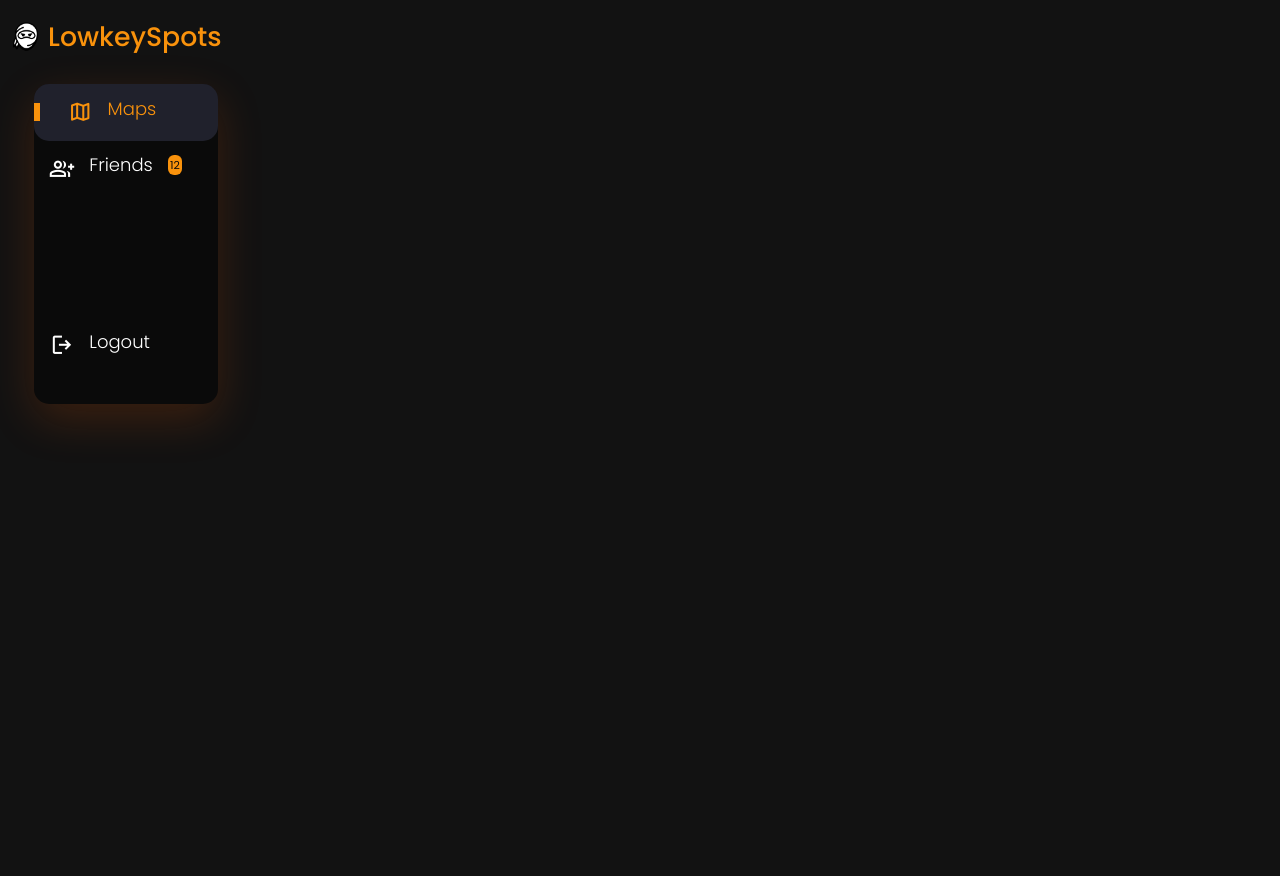
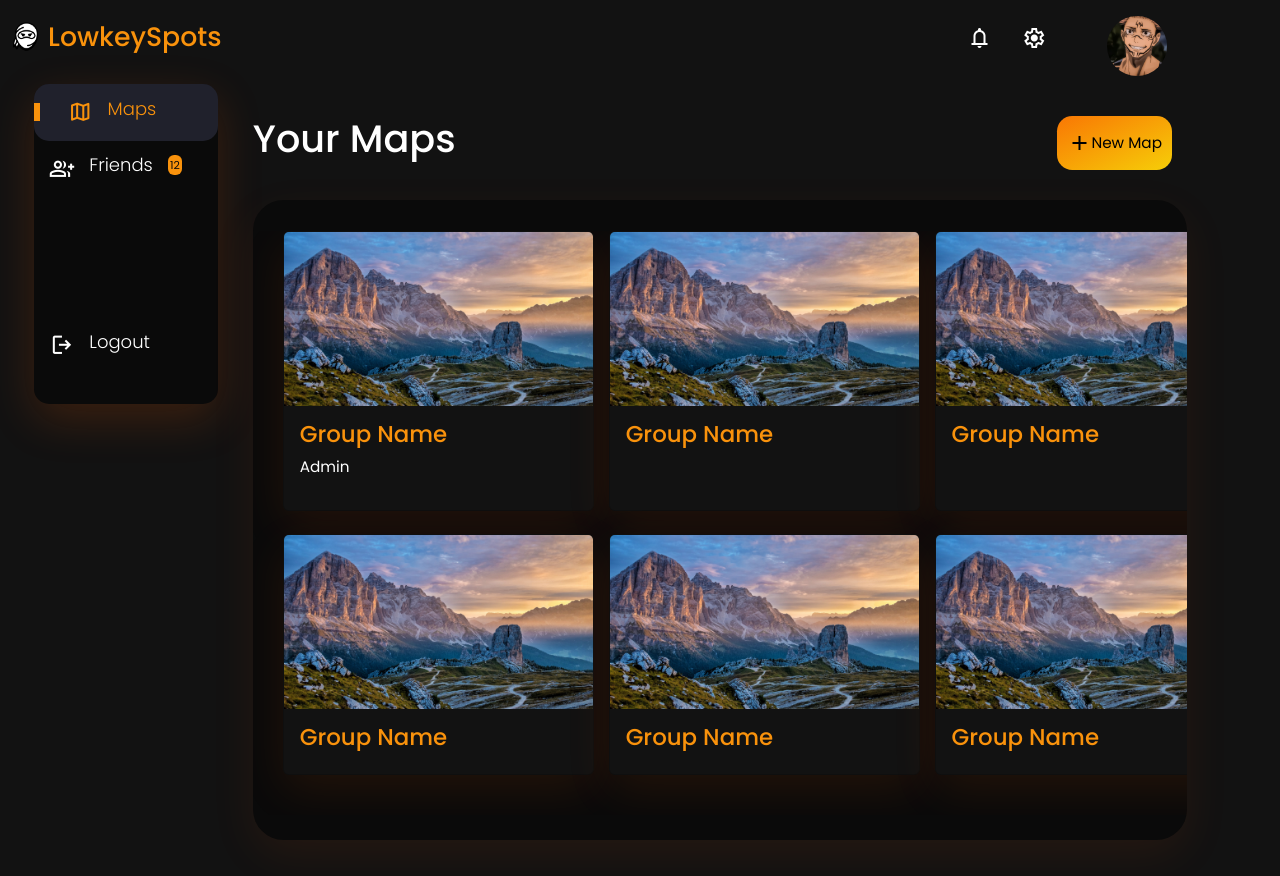
Before and after one commit to ObliqueHacks/LowkeyPlaces, a React (Vite) app in the folder frontEnd/map-app/react-app/: page /dashboard in a window 1280 px wide. Before the commit the page ends 800 px from the top, so only its background shows below. Built offline with nearby package versions, Linux system fonts and the light colour scheme; no server answers.

Commit message:
Finished Map UI and Topbar

```diff
--- a/frontEnd/map-app/react-app/src/App.scss
+++ b/frontEnd/map-app/react-app/src/App.scss
@@ -773,6 +773,44 @@ h4 {
     }
   }
 
+  /* TOPBAR */
+  .topbar {
+    position: relative;
+    height: 5vh;
+    display: flex;
+    flex-direction: row;
+    text-align: center;
+    margin-left: auto;
+    padding: none;
+    bottom: 50px;
+    right: 10px;
+    gap: 2em;
+    span {
+      transition: all 0.3s ease;
+      cursor: pointer;
+    }
+    span:hover {
+      color: $color-primary;
+      transform: translateY(-2px);
+    }
+    img {
+      position: relative;
+      width: 60px;
+      height: 60px;
+      border-radius: 50%;
+      margin-right: 10px;
+      display: flex;
+      bottom: 10px;
+    }
+
+    h6 {
+      font-weight: 300;
+      position: relative;
+      top: 1px;
+      font-size: 20px;
+    }
+  }
+
   /* FRIENDS */
 
   input[type="search"]::-webkit-search-decoration,
@@ -786,17 +824,21 @@ h4 {
     position: relative;
     left: 2rem;
     top: 5rem;
-    width: 70vh;
+    width: 73vw;
     display: grid;
-    grid-template-rows: auto auto 3fr;
+    grid-template-rows: auto auto auto 3fr;
+
+    .topbar {
+    }
 
     .friends-bar {
       display: flex;
+      align-items: center;
+      justify-content: center;
       position: relative;
       height: 30px;
       gap: 6rem;
       cursor: pointer;
-
       background-color: $color-box-background;
       box-shadow: 0 1rem 3rem rgba(250, 94, 3, 0.08);
       border-radius: 15px;
@@ -807,9 +849,9 @@ h4 {
 
       .friends-item {
         display: flex;
+        flex-direction: row;
         align-items: center;
         position: relative;
-        right: 20px;
         transition: all 0.3s ease;
         &:hover {
           color: $color-primary;
@@ -825,7 +867,7 @@ h4 {
       box-shadow: 0 1rem 3rem rgba(250, 94, 3, 0.08);
       border-radius: 2rem;
       height: 60vh;
-      width: 90vh;
+      width: 73vw;
       transition: all 0.3s ease;
       &:hover {
         box-shadow: none;
@@ -838,7 +880,7 @@ h4 {
         left: 1rem;
         top: 1rem;
         input {
-          width: 80%;
+          width: 90%;
           background-color: $color-secondary;
           text-decoration: none;
           outline: none;
@@ -871,6 +913,8 @@ h4 {
 
       .send-friend-request {
         display: flex;
+        text-align: center;
+        justify-content: center;
         margin-left: 10px;
         margin-right: 30px;
         text-decoration: none;
@@ -879,7 +923,7 @@ h4 {
         background: $color-primary;
         border-radius: 2rem;
         font-size: 11px;
-        width: 15%;
+        width: 10%;
         height: 110%;
         transition: all 0.3s ease;
         &:hover {
@@ -952,6 +996,96 @@ h4 {
       }
     }
   }
+
+  .maps {
+    position: relative;
+    left: 2rem;
+    top: 5rem;
+    width: 73vw;
+    display: grid;
+    grid-template-rows: auto auto 3fr;
+
+    .mheader {
+      display: flex;
+      flex-direction: row;
+      button {
+        margin-left: auto;
+        padding: 10px;
+        background: $gradient-primary;
+        border: none;
+        text-decoration: none;
+        outline: none;
+        border-radius: 1rem;
+        display: flex;
+        flex-direction: row;
+        align-items: center;
+        position: relative;
+        right: 1rem;
+        transition: all 0.3s ease;
+        &:hover {
+          transform: translateY(-5px);
+        }
+      }
+    }
+
+    .map-dashboard {
+      position: relative;
+      top: 2rem;
+      background-color: $color-box-background;
+      box-shadow: 0 1rem 3rem rgba(250, 94, 3, 0.08);
+      border-radius: 2rem;
+      height: 80vh;
+      width: 73vw;
+      transition: all 0.3s ease;
+      .map-list {
+        position: relative;
+        top: 2rem;
+        max-height: 73vh;
+        overflow: auto;
+        display: flex;
+        flex-direction: column;
+        gap: 1.5rem;
+        li {
+          width: 63em;
+          gap: 1rem;
+          display: flex;
+          flex-direction: row;
+          h4 {
+            color: $color-primary;
+          }
+
+          .card {
+            box-shadow: 0 1rem 3rem rgba(250, 94, 3, 0.1);
+            transition: all 0.3s ease;
+            &:hover {
+              box-shadow: none;
+              transition: translateY(-2px);
+            }
+          }
+
+          .card-body {
+            cursor: pointer;
+            transition: all 0.3s ease;
+            border-radius: 0.2rem;
+
+            p {
+              color: white;
+            }
+
+            &:hover {
+              background-color: $color-primary;
+              h4 {
+                color: $color-secondary;
+              }
+              p {
+                color: $color-secondary;
+              }
+            }
+          }
+        }
+      }
+    }
+  }
 }
 
 #dashboard-display {
--- a/frontEnd/map-app/react-app/src/pages/dashboard/page.tsx
+++ b/frontEnd/map-app/react-app/src/pages/dashboard/page.tsx
@@ -1,10 +1,69 @@
 import React from "react";
 import { Sidebar } from "../global/Sidebar";
+import Topbar from "../global/Topbar.tsx";
+
+import NatureOne from "../../assets/nature-1.jpg";
 
 const Dashboard = () => {
   return (
     <div className="container">
       <Sidebar></Sidebar>
+      <div className="maps">
+        <Topbar></Topbar>
+        <div className="mheader">
+          <h1>Your Maps</h1>
+          <button className="add-map">
+            <span className="material-symbols-outlined">add</span>New Map
+          </button>
+        </div>
+        <div className="map-dashboard">
+          <ul className="map-list">
+            <li>
+              <div className="card">
+                <img src={NatureOne} className="card-img-top" alt="" />
+                <div className="card-body">
+                  <h4>Group Name</h4>
+                  <p>Admin</p>
+                </div>
+              </div>
+              <div className="card">
+                <img src={NatureOne} className="card-img-top" alt="" />
+                <div className="card-body">
+                  <h4>Group Name</h4>
+                </div>
+              </div>
+              <div className="card">
+                <img src={NatureOne} className="card-img-top" alt="" />
+                <div className="card-body">
+                  <h4>Group Name</h4>
+                </div>
+              </div>
+            </li>
+            <li>
+              <div className="card">
+                <img src={NatureOne} className="card-img-top" alt="" />
+                <div className="card-body">
+                  <h4>Group Name</h4>
+                </div>
+              </div>
+              <div className="card">
+                <img src={NatureOne} className="card-img-top" alt="" />
+                <div className="card-body">
+                  <h4>Group Name</h4>
+                </div>
+              </div>
+              <div className="card">
+                <img src={NatureOne} className="card-img-top" alt="" />
+                <div className="card-body">
+                  <h4>Group Name</h4>
+                </div>
+              </div>
+            </li>
+            <li></li>
+            <li></li>
+          </ul>
+        </div>
+      </div>
     </div>
   );
 };
--- a/frontEnd/map-app/react-app/src/pages/friends/page.tsx
+++ b/frontEnd/map-app/react-app/src/pages/friends/page.tsx
@@ -3,6 +3,7 @@ import { Sidebar } from "../global/Sidebar";
 import AllFriends from "../../components/friends/AllFriends.tsx";
 import Pending from "../../components/friends/Pending.tsx";
 import AddFriends from "../../components/friends/AddFriends.tsx";
+import Topbar from "../global/Topbar.tsx";
 
 import AuthContext from "../../context/AuthProvider.tsx";
 
@@ -89,11 +90,10 @@ const Friends = () => {
     <div className="container">
       <Sidebar></Sidebar>
       <div className="friends">
+        <Topbar></Topbar>
         <h1 className="fheader">Friends</h1>
 
         <div className="friends-bar">
-          <br />
-          <br />
           <span className="friends-item" onClick={() => handleCatgeory("all")}>
             All
           </span>
--- /dev/null
+++ b/frontEnd/map-app/react-app/src/pages/global/Topbar.tsx
@@ -0,0 +1,21 @@
+import { Link, useLocation } from "react-router-dom";
+import Profile from "../../assets/profile.jpg";
+
+import AuthContext from "../../context/AuthProvider.tsx";
+import React, { useContext } from "react";
+
+const Topbar = () => {
+  const { auth }: any = useContext(AuthContext);
+  console.log(auth);
+  const { user }: any = auth;
+
+  return (
+    <div className="topbar">
+      {" "}
+      <span className="material-symbols-outlined">notifications</span>{" "}
+      <span className="material-symbols-outlined">settings</span>{" "}
+      <h6>{user}</h6> <img src={Profile} alt="" />
+    </div>
+  );
+};
+export default Topbar;
```
Also changed, not shown: frontEnd/map-app/react-app/src/assets/nature-1.jpg (added), frontEnd/map-app/react-app/src/assets/nature-2.jpg (added).
